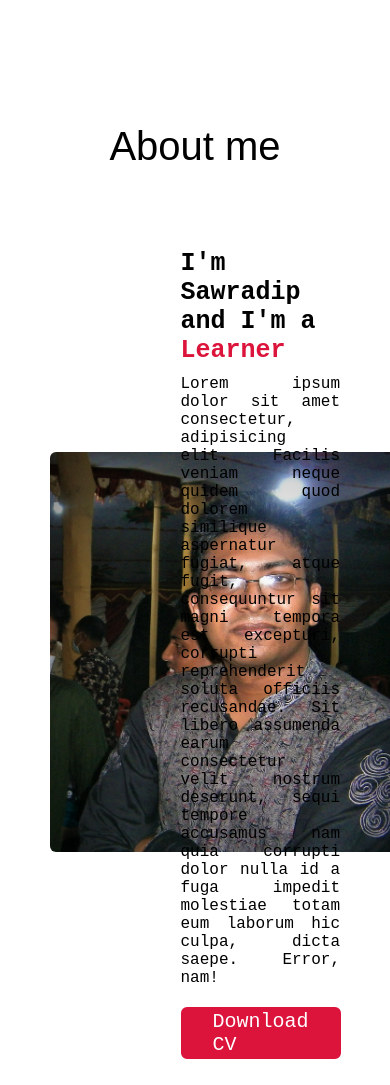
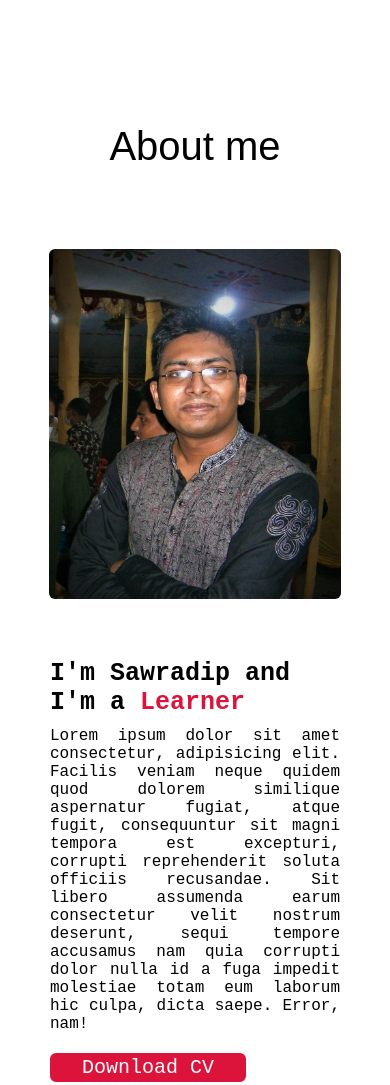
Before and after one commit to sawradip/test-site, a plain HTML site: page index.html in a window 390 px wide. Shown: the part 820-1905 px from the top of the page. Drawn offline with nearby package versions, Linux system fonts and the light colour scheme; grey boxes are pictures that could not be loaded.

Commit message:
about update

```diff
--- a/style.css
+++ b/style.css
@@ -124,16 +124,7 @@
     background: none;
     color: crimson;
 }
-/* responsive media query start */
-@media(max-width: 800px){
-    .home .max-width{
-        margin-left: 0px;
-    }
-    .home .home-content a{
-        font-size: 23px;
-        padding: 10px 30px;
-    }
-}
+
 
 /* about section styling */
 section{
@@ -238,30 +229,42 @@ section{
 
 
 
+/* responsive media query start */
+@media(max-width: 900px){
+    .home .max-width{
+        margin-left: 0px;
+    }
+    .home .home-content a{
+        font-size: 23px;
+        padding: 10px 30px;
+    }
 
+    .max-width{
+        max-width: 800px;
+    }
+    .about .about-content .column{
+        width: 50%;
+    }
+    .about .about-content .left{
+        display: flex;
+        /* align-items: center; */
+        justify-content: center;
+        margin: 0 auto 60px;
+    }
 
-
-
-
-
-
-
-
-
-
-
-
-
-
-
-
-
-
-
+    .about .about-content .right{
+        flex: 100%;
+    }
+}
 
 @media(max-width: 1100px){
     .max-width{
         padding: 0 50px;
+    }
+
+    .about .about-content .left img{
+        height: 350px;
+        width: 350px;
     }
 
     .menu-btn {
```
